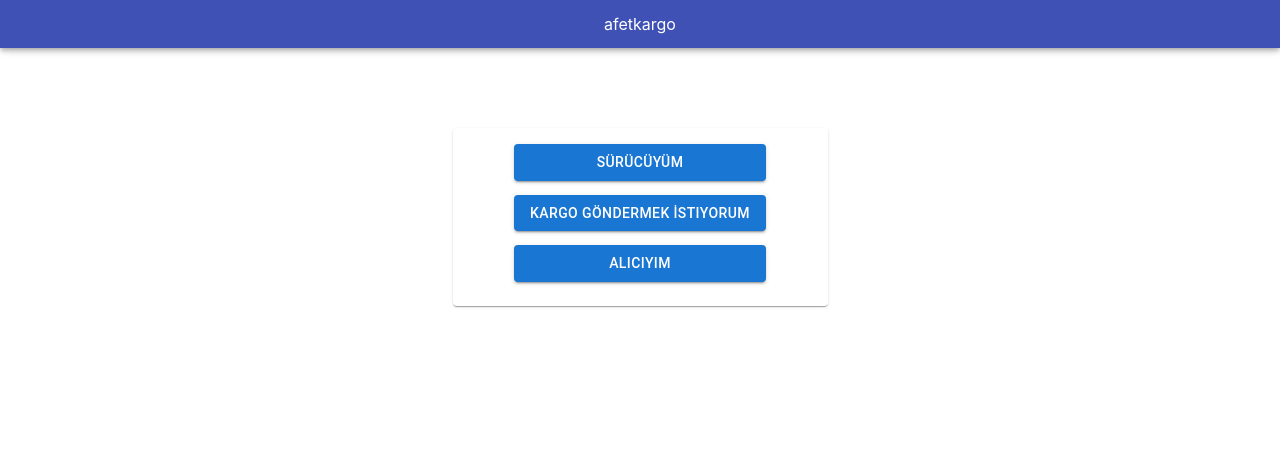
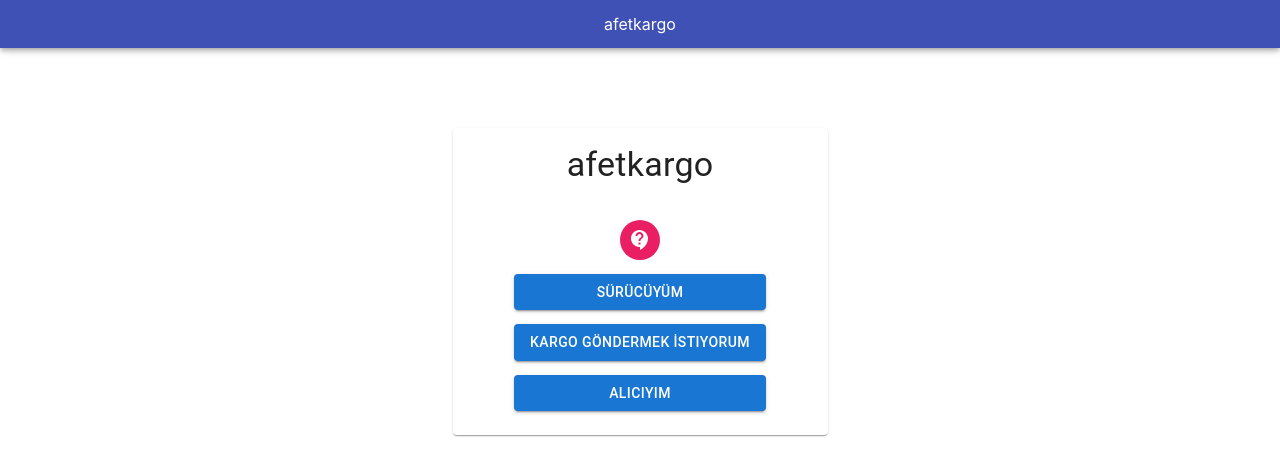
Before and after one commit to acikkaynak/afetkargo-client, a React (Create React App) app: page / in a window 1280 px wide. Shown: the top 476 px of the page. Built offline with nearby package versions, Linux system fonts and the light colour scheme; no server answers; what apisauce would draw is missing.

Commit message:
Update landing

```diff
--- a/src/containers/Landing/index.js
+++ b/src/containers/Landing/index.js
@@ -1,16 +1,14 @@
+import ContactSupportIcon from '@mui/icons-material/ContactSupport';
 import {
   Avatar,
   Button,
   Card,
   CardContent,
-  Grid,
-  TextField,
-  Typography,
+  Grid, Typography
 } from "@mui/material";
-import LockIcon from "@mui/icons-material/Lock";
-import styled from "styled-components";
 import { pink } from "@mui/material/colors";
 import { useNavigate } from "react-router-dom";
+import styled from "styled-components";
 import Header from "../../components/Header";
 
 const StyledGrid = styled(Grid)`
@@ -41,15 +39,34 @@ const Login = () => {
             container
             style={{
               display: "flex",
-              flexDirection:"column",
+              flexDirection: "column",
               justifyContent: "center",
               alignContent: "center",
               gap: "14px",
             }}
           >
-            <Button variant="contained" onClick={()=> navigate('/login')}>Sürücüyüm</Button>
-            <Button variant="contained" onClick={()=> navigate('/kayit')}>Kargo Göndermek İstiyorum</Button>
-            <Button variant="contained" onClick={()=> navigate('/delivery-login')}>Alıcıyım</Button>
+            <StyledGrid item xs={12} style={{ marginBottom: "20px" }}>
+              <Typography variant="h4">afetkargo</Typography>
+            </StyledGrid>
+
+            <StyledGrid item xs={12}>
+              <Avatar sx={{ bgcolor: pink[500] }}>
+                <ContactSupportIcon htmlColor="white" />
+              </Avatar>
+            </StyledGrid>
+
+            <Button variant="contained" onClick={() => navigate("/login")}>
+              Sürücüyüm
+            </Button>
+            <Button variant="contained" onClick={() => navigate("/kayit")}>
+              Kargo Göndermek İstiyorum
+            </Button>
+            <Button
+              variant="contained"
+              onClick={() => navigate("/delivery-login")}
+            >
+              Alıcıyım
+            </Button>
           </Grid>
         </CardContent>
       </Card>
```
